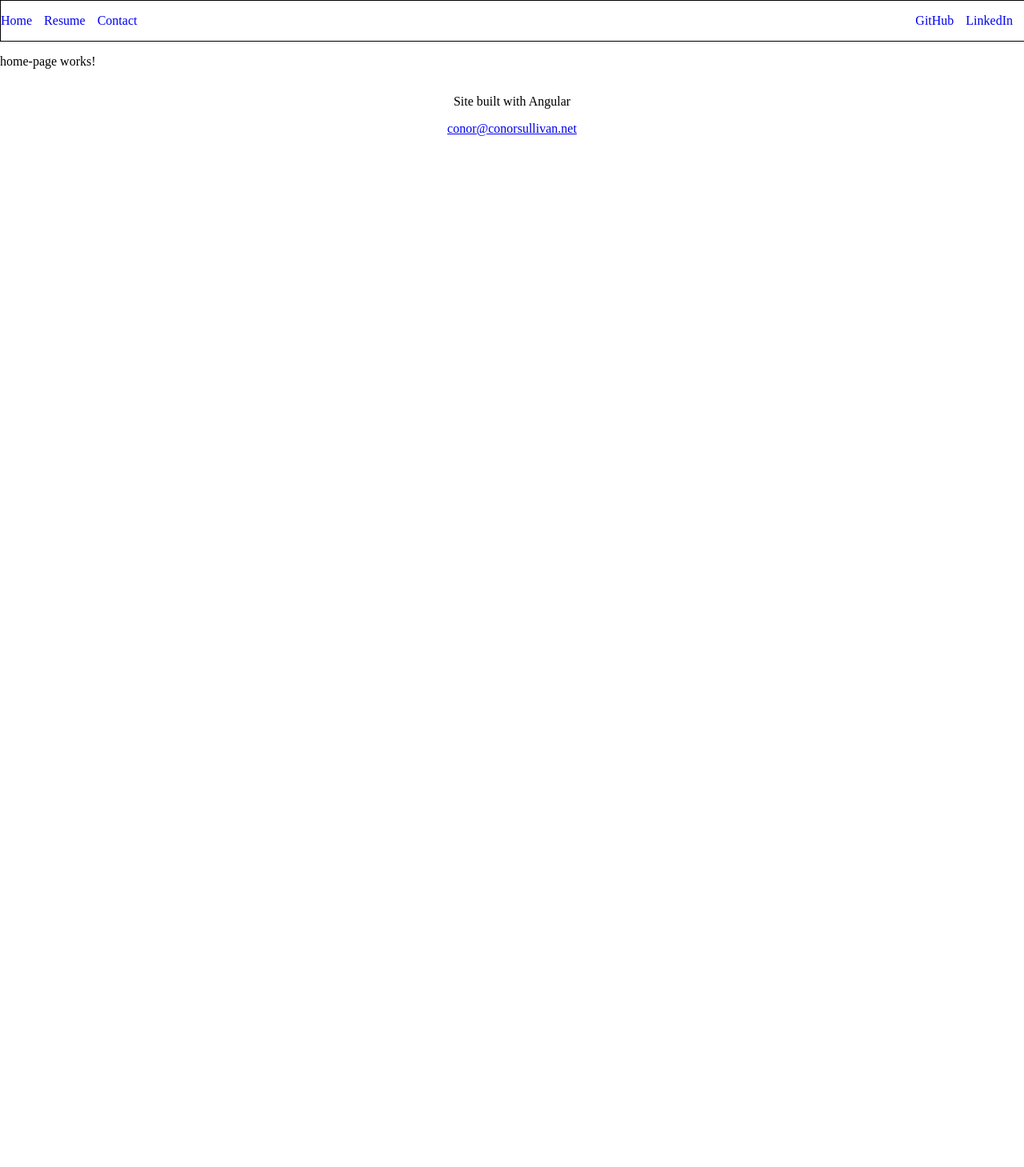
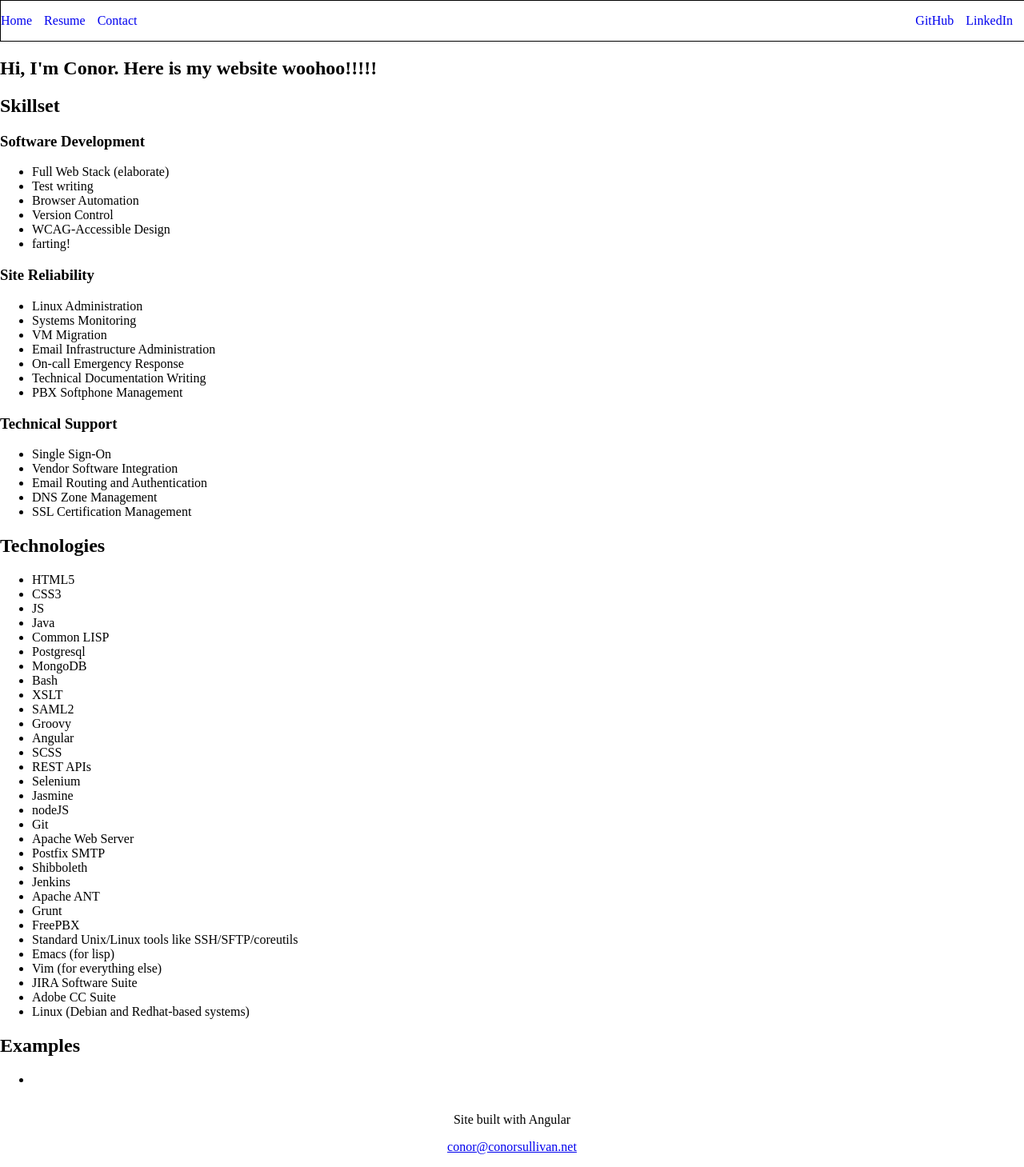
Before and after one commit to FunHaver/personal-site, an Angular app: page / in a window 1280 px wide. Shown: the whole page at 80% size. Before the commit the page ends 800 px from the top, so only its background shows below. Built offline with nearby package versions, Linux system fonts and the light colour scheme.

Commit message:
Added unstyled content

```diff
--- a/src/app/contact/contact.component.html
+++ b/src/app/contact/contact.component.html
@@ -1 +1,26 @@
-<p>contact works!</p>
+<h1>Contact Me</h1>
+<p>I can be reached via email at <a href="mailto:conor@conorsullivan.net">conor@conorsullivan.net</a>.
+Alternatively, you can fill out the form below, and I will reach out to you.</p>
+
+<form>
+    <label>
+        Name
+        <input type="text">
+    </label>
+    <label>
+        Email
+        <input type="text">
+    </label>
+    <label>
+        Phone
+        <input type="text">
+    </label>
+    <label>
+        Subject
+        <input type="text">
+    </label>
+    <label>
+        Body
+        <textarea></textarea>
+    </label>
+</form>
--- a/src/app/home-page/home-page.component.html
+++ b/src/app/home-page/home-page.component.html
@@ -1 +1,81 @@
-<p>home-page works!</p>
+<section>
+    <h1>Hi, I'm Conor. Here is my website woohoo!!!!!</h1>
+</section>
+<section>
+    <h2>Skillset</h2>
+    <div>
+        <h3>Software Development</h3>
+        <ul>
+            <li>Full Web Stack (elaborate)</li>
+            <li>Test writing</li>
+            <li>Browser Automation</li>
+            <li>Version Control</li>
+            <li>WCAG-Accessible Design</li>
+            <li>farting!</li>
+        </ul>
+    </div>
+    <div>
+        <h3>Site Reliability</h3>
+        <ul>
+            <li>Linux Administration</li>
+            <li>Systems Monitoring</li>
+            <li>VM Migration</li>
+            <li>Email Infrastructure Administration</li>
+            <li>On-call Emergency Response</li>
+            <li>Technical Documentation Writing</li>
+            <li>PBX Softphone Management</li>
+        </ul>
+    </div>
+    <div>
+        <h3>Technical Support</h3>
+        <ul>
+            <li>Single Sign-On</li>
+            <li>Vendor Software Integration</li>
+            <li>Email Routing and Authentication</li>
+            <li>DNS Zone Management</li>
+            <li>SSL Certification Management</li>
+        </ul>
+    </div>
+</section>
+<section>
+    <h2>Technologies</h2>
+    <ul>
+        <li>HTML5</li>
+        <li>CSS3</li>
+        <li>JS</li>
+        <li>Java</li>
+        <li>Common LISP</li>
+        <li>Postgresql</li>
+        <li>MongoDB</li>
+        <li>Bash</li>
+        <li>XSLT</li>
+        <li>SAML2</li>
+        <li>Groovy</li>
+        <li>Angular</li>
+        <li>SCSS</li>
+        <li>REST APIs</li>
+        <li>Selenium</li>
+        <li>Jasmine</li>
+        <li>nodeJS</li>
+        <li>Git</li>
+        <li>Apache Web Server</li>
+        <li>Postfix SMTP</li>
+        <li>Shibboleth</li>
+        <li>Jenkins</li>
+        <li>Apache ANT</li>
+        <li>Grunt</li>
+        <li>FreePBX</li>
+        <li>Standard Unix/Linux tools like SSH/SFTP/coreutils</li>
+        <li>Emacs (for lisp)</li>
+        <li>Vim (for everything else)</li>
+        <li>JIRA Software Suite</li>
+        <li>Adobe CC Suite</li>
+        <li>Linux (Debian and Redhat-based systems)</li>
+    </ul>
+</section>
+<section>
+    <h2>Examples</h2>
+    <ul>
+        <li></li>
+    </ul>
+</section>
```
